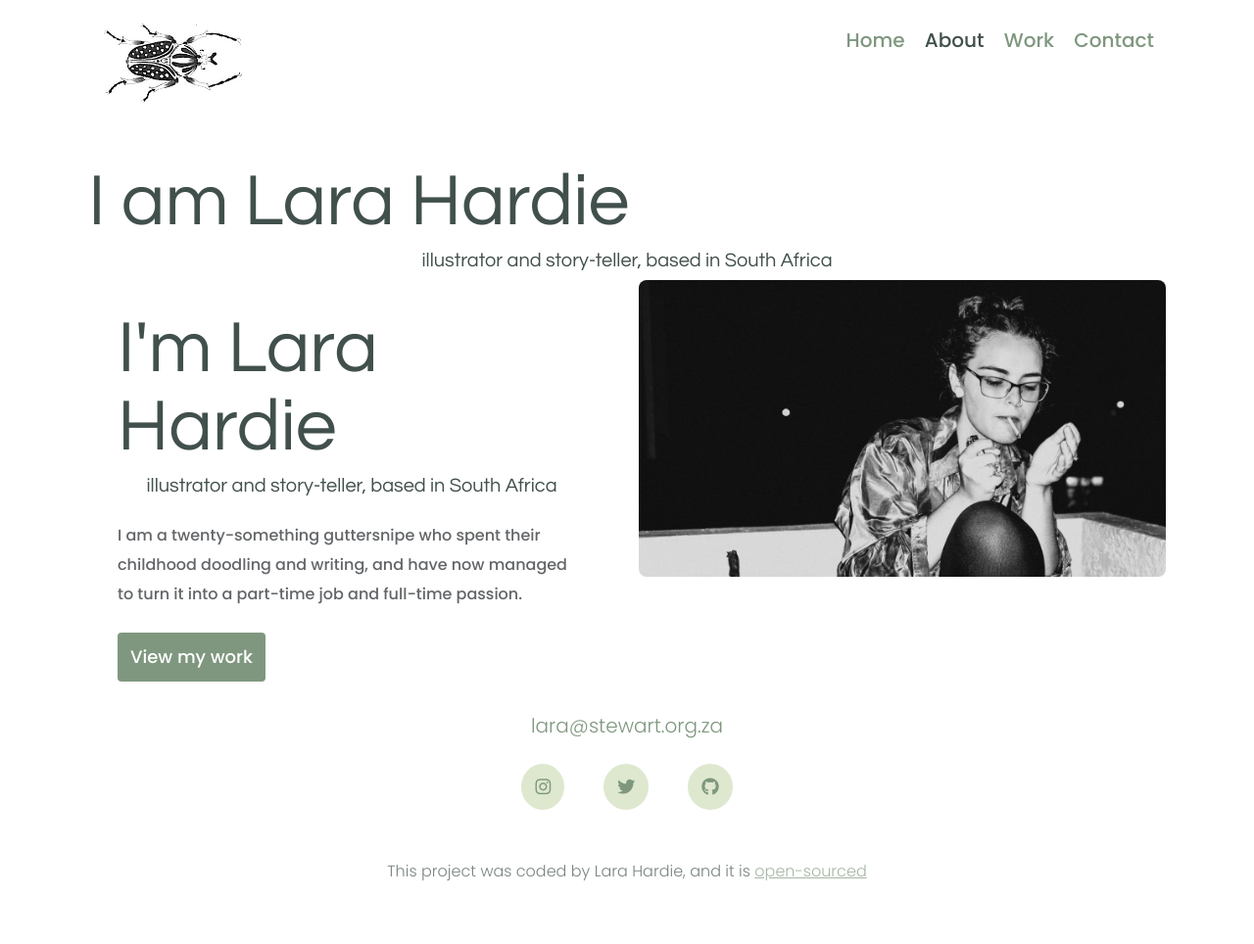
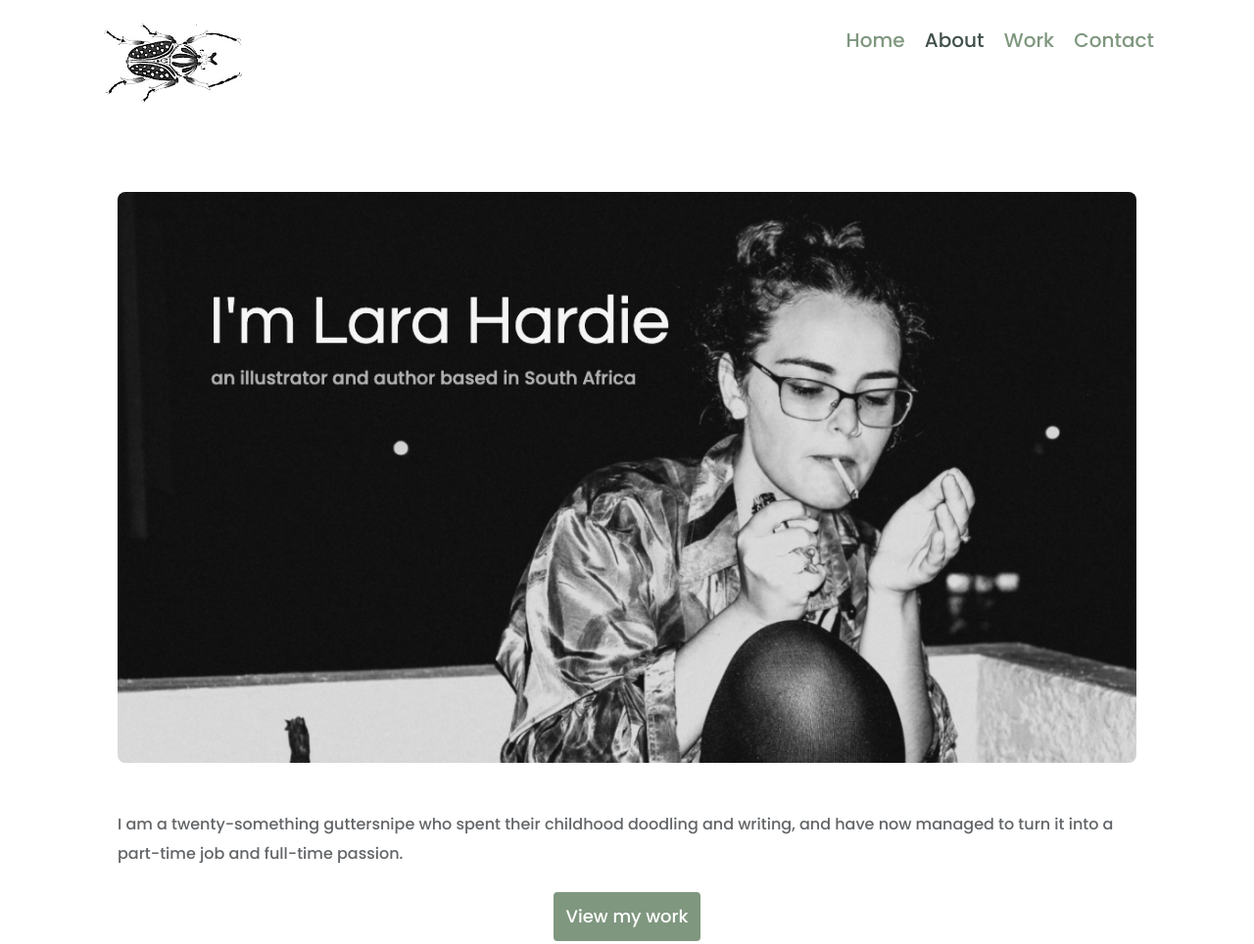
Before and after one commit to Hardie-stuff/Portfolio-project, a plain HTML site: page about.html in a window 1280 px wide. Shown: the top 964 px of the page at 98% size. Drawn offline with nearby package versions, Linux system fonts and the light colour scheme.

Commit message:
Updated About hero image

```diff
--- a/about.html
+++ b/about.html
@@ -55,38 +55,28 @@
       </nav>
     </div>
     <div class="content-container container">
-      <div class="hero-image">
-        <div class="hero-text">
-          <h1>I am Lara Hardie</h1>
-          <h2>illustrator and story-teller, based in South Africa</h2>
+      <div class="content">
+        <img
+          src="images/hero.png"
+          class="img-fluid"
+          alt="Lara Hardie by Joshua Stein"
+        />
+        <p class="mb-4 mt-5">
+          I am a twenty-something guttersnipe who spent their childhood doodling
+          and writing, and have now managed to turn it into a part-time job and
+          full-time passion.
+        </p>
+        <div class="d-flex">
+          <a
+            href="/work.html"
+            class="btn btn-branding"
+            id="view-button"
+            title="View gallery"
+            >View my work</a
+          >
         </div>
       </div>
 
-      <div class="row">
-        <div class="col-lg-6">
-          <div class="content">
-            <h1 class="mb-2">I'm Lara Hardie</h1>
-            <h2 class="mb-4">
-              illustrator and story-teller, based in South Africa
-            </h2>
-            <p class="mb-4">
-              I am a twenty-something guttersnipe who spent their childhood
-              doodling and writing, and have now managed to turn it into a
-              part-time job and full-time passion.
-            </p>
-            <a href="/work.html" class="btn btn-branding" title="View gallery"
-              >View my work</a
-            >
-          </div>
-        </div>
-        <div class="col-lg-6">
-          <img
-            src="images/artist-picture.jpeg"
-            class="img-fluid"
-            alt="artist-picture"
-          />
-        </div>
-      </div>
       <footer>
         <div class="d-flex justify-content-center mb-4">
           <a
--- a/styles/portfolio.css
+++ b/styles/portfolio.css
@@ -115,18 +115,6 @@ footer .social-links a:hover {
   max-width: 150px;
 }
 
-.hero-image {
-  background-image: url("images/artist-picture.jpeg");
-  height: 50%;
-  background-position: center;
-}
-
-.hero-text {
-  text-align: left;
-  top: 50%;
-  color: var(--secondary-color);
-}
-
 .hero {
   background: var(--secondary-color);
   text-align: center;
@@ -218,7 +206,8 @@ h2 {
   background: var(--secondary-color);
 }
 
-#submit-button {
+#submit-button,
+#view-button {
   display: block;
   margin: 0 auto;
 }
```
Also changed, not shown: images/hero-small.png (added), images/hero.png (added), 2 other files.
